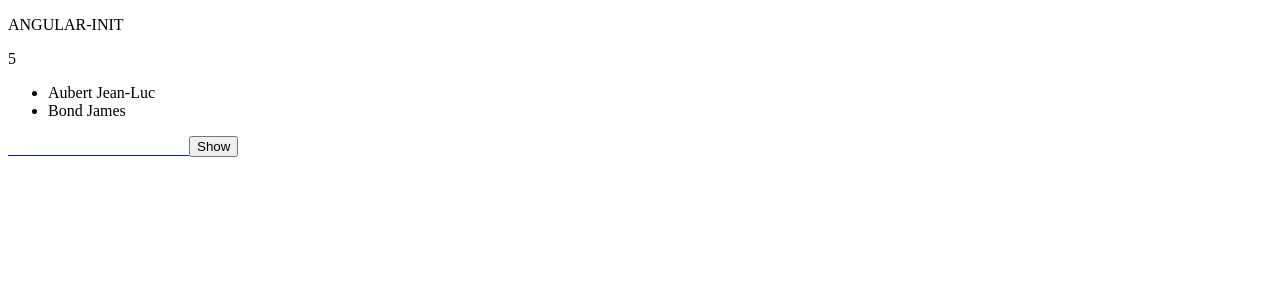
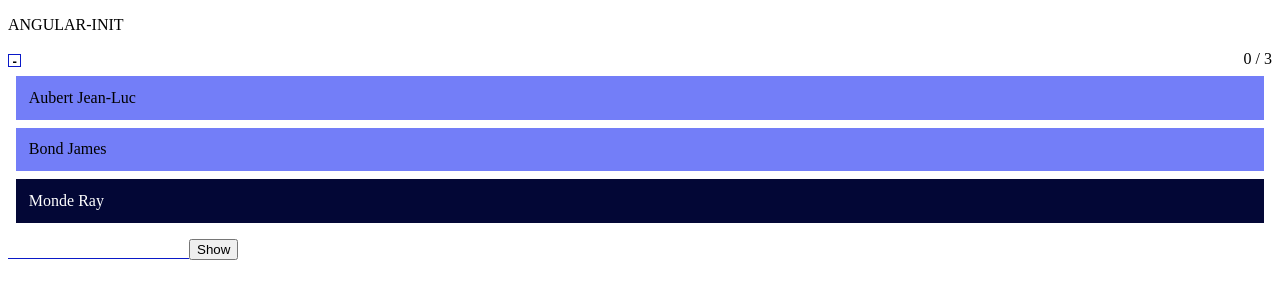
Before and after one commit to dacodemaniak/user-management-angular, an Angular app: page / in a window 1280 px wide. Shown: the top 300 px of the page. Built offline with nearby package versions, Linux system fonts and the light colour scheme.

Commit message:
Check uncheck management

```diff
--- a/src/app/app.component.html
+++ b/src/app/app.component.html
@@ -2,12 +2,37 @@
   {{ title | uppercase }}
 </p>
 
-<div>{{ counter }}</div>
+<div id="user-toolbar">
+  <div>
+    <button [ngClass]="{
+      'tri-state-button': true,
+      'no-state': true
+    }"
+    (click)="handleUserSelection()">
+  {{ buttonStateContent }} </button>
+  </div>
+  <div>
+    {{ getSelectedUsers() }} / {{ users.length }}
+  </div>
+</div>
 
 <ul>
   <ng-container *ngFor="let user of users">
-    <li *ngIf="user.lastname !== 'Monde'">
-      {{ user.lastname }} {{ user.firstname }}
+    <li
+      [ngClass]="{
+        'administrator': user.role === 'Administrator',
+        'contributor': user.role === 'Contributor',
+        'visitor': user.role === 'Visitor',
+        'striked': user.isSelected}"
+      (click)="toggleUserSelection(user)"
+    >
+      <div>{{ user.lastname }} {{ user.firstname }}</div>
+      <div *ngIf="user.isSelected">
+        <button
+          type="button"
+          (click)="removeUser(user)"
+        >x</button>
+      </div>
     </li>
   </ng-container>
 
--- a/src/app/app.component.scss
+++ b/src/app/app.component.scss
@@ -1,4 +1,5 @@
 $input-line-color: rgb(10, 25, 200);
+
 input {
     border: none;
     border-bottom: solid 1px $input-line-color;
@@ -8,3 +9,57 @@ input {
         border-bottom: dashed 1px lighten($input-line-color, 40%)
     }
 }
+
+ul {
+    list-style-type: none;
+    margin: 0;
+    padding: .5em;
+
+
+    li {
+        padding: .8em;
+        margin-bottom: .5em;
+        display: flex;
+        justify-content: space-between;
+        &.administrator {
+            background-color: lighten($input-line-color, 30%);
+        }
+
+        &.contributor {
+            background-color: darken($input-line-color, 30%);
+            color: #fff;
+        }
+
+        &.visitor {
+            background-color: ligthen($input-line-color, 60%);
+        }
+
+        &.striked {
+            text-decoration: line-through;
+        }
+    }
+}
+
+div {
+    &#user-toolbar {
+        display: flex;
+        justify-content: space-between;
+
+        button {
+    &.tri-state-button {
+        background-color: #fff;
+        border: solid 1px $input-line-color;
+        height: 1em;
+        width: 1em;
+        padding-inline: 0;
+        padding-block: 0;
+        line-height: 1em;
+        vertical-align: middle;
+    }
+
+    &.no-state {
+        font-weight: bold;
+    }
+}
+    }
+}
--- a/src/app/app.component.ts
+++ b/src/app/app.component.ts
@@ -1,4 +1,6 @@
 import { Component, OnDestroy, OnInit } from '@angular/core';
+import { UserType } from './types/user-type';
+import { IsSelectedType } from './types/selected-type';
 
 @Component({
   selector: 'app-root',
@@ -12,36 +14,36 @@ export class AppComponent implements OnInit, OnDestroy {
   public counter: number = 0
   private counterInterval: any
 
-  public users: Array<any> = [
+  public users: Array<UserType & IsSelectedType> = [
     {
       id: 1,
       lastname: 'Aubert',
-      firstname: 'Jean-Luc'
+      firstname: 'Jean-Luc',
+      role: 'Administrator'
     },
     {
       id: 2,
       lastname: 'Bond',
-      firstname: 'James'
+      firstname: 'James',
+      role: 'Administrator'
     },
     {
       id: 3,
       lastname: 'Monde',
-      firstname: 'Ray'
+      firstname: 'Ray',
+      role: 'Contributor'
     }
   ]
 
   public showPassword = false
   private showTimeout: any;
+  public buttonStateContent = '-'
+  private buttonState = 0
 
   ngOnInit(): void {
-    this.counterInterval = setInterval(
-      () => this.counter++,
-      1000
-    )
   }
 
   ngOnDestroy(): void {
-      clearInterval(this.counterInterval)
       clearTimeout(this.showTimeout)
   }
 
@@ -52,4 +54,47 @@ export class AppComponent implements OnInit, OnDestroy {
       1000
     )
   }
+
+  toggleUserSelection(user: UserType & IsSelectedType): void {
+    user.isSelected = !user.isSelected
+
+    if (this.getListState() === 0) {
+      this.buttonStateContent = 'x'
+      this.buttonState = 1
+    } else {
+      this.buttonState = 0
+      this.buttonStateContent = '-'
+    }
+  }
+
+  removeUser(user: UserType & IsSelectedType): void {
+    this.users.splice(
+      this.users.indexOf(user),
+      1
+    )
+  }
+
+  handleUserSelection(): void {
+    if (this.buttonState === 0 || this.buttonState === 1) {
+      this.users.map((user) => {
+        //return {... user, isSelected: this.buttonState === 0 ? true : false}
+        user.isSelected = this.buttonState === 0 ? true : false
+        return user
+      })
+      this.buttonState = this.buttonState === 0 ? 1 : 2
+      this.buttonStateContent = this.buttonState === 1 ? 'x' : ''
+    }
+  }
+
+  public getSelectedUsers(): number {
+    return this.users.filter((user) => user.isSelected).length
+  }
+
+  private getListState(): number {
+    if (this.users.length === this.users.filter((user) => user.isSelected).length) {
+      return 0
+    }
+
+    return -1
+  }
 }
--- /dev/null
+++ b/src/app/types/selected-type.ts
@@ -0,0 +1,3 @@
+export type IsSelectedType = {
+    isSelected?: boolean
+}
--- /dev/null
+++ b/src/app/types/user-type.ts
@@ -0,0 +1,6 @@
+export type UserType = {
+    id: number
+    lastname: string
+    firstname: string
+    role: string
+}
```
